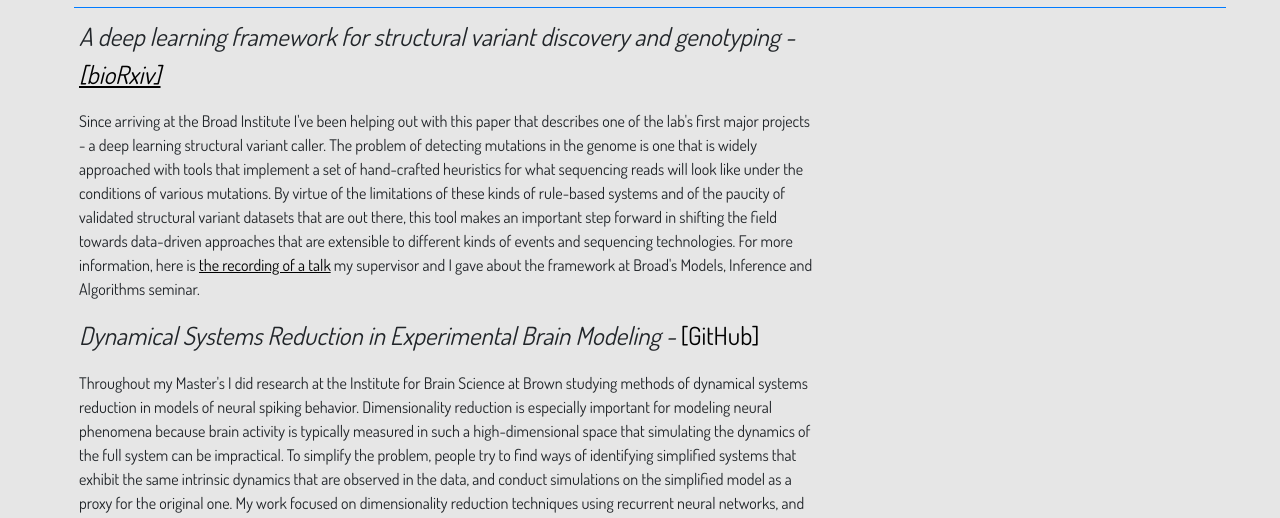
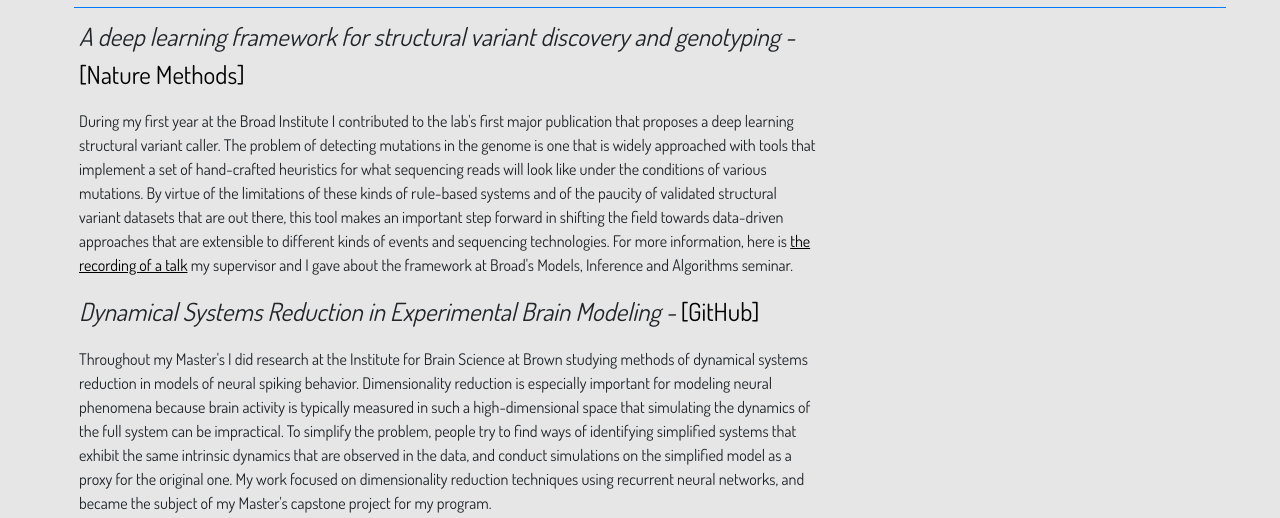
Before and after one commit to crohlicek/crohlicek.github.io, a plain HTML site: page projects.html in a window 1280 px wide. Shown: the part 213-731 px from the top of the page. Drawn offline with nearby package versions, Linux system fonts and the light colour scheme.

Commit message:
update with cue nmeth link

```diff
--- a/projects.html
+++ b/projects.html
@@ -31,8 +31,8 @@
     <div id="content-wrap" class="container-fluid">
         <div id="content-wrap" class="row">
             <div class="col-8 justify-content-start">
-                <p style="font-size:25px; font-style: italic">A deep learning framework for structural variant discovery and genotyping - <a class="inline_link" href=https://www.biorxiv.org/content/10.1101/2022.04.30.490167v1.full.pdf>[bioRxiv]</a></p>
-                <p style="font-size:16px;">Since arriving at the Broad Institute I've been helping out with this paper that describes one of the lab's first major projects - a deep learning structural variant caller. The problem of detecting mutations in the genome is one that is widely approached with tools that implement a set of hand-crafted heuristics for what sequencing reads will look like under the conditions of various mutations. By virtue of the limitations of these kinds of rule-based systems and of the paucity of validated structural variant datasets that are out there, this tool makes an important step forward in shifting the field towards data-driven approaches that are extensible to different kinds of events and sequencing technologies. For more information, here is <a class="inline_link" href=https://www.youtube.com/watch?v=EVlLqig3qEI&list=PLlMMtlgw6qNjROoMNTBQjAcdx53kV50cS&ab_channel=BroadInstitute>the recording of a talk</a> my supervisor and I gave about the framework at Broad's Models, Inference and Algorithms seminar.</p>
+                <p style="font-size:25px; font-style: italic">A deep learning framework for structural variant discovery and genotyping - <a style="font-style: normal" href=https://www.nature.com/articles/s41592-023-01799-x>[Nature Methods]</a></p>
+                <p style="font-size:16px;">During my first year at the Broad Institute I contributed to the lab's first major publication that proposes a deep learning structural variant caller. The problem of detecting mutations in the genome is one that is widely approached with tools that implement a set of hand-crafted heuristics for what sequencing reads will look like under the conditions of various mutations. By virtue of the limitations of these kinds of rule-based systems and of the paucity of validated structural variant datasets that are out there, this tool makes an important step forward in shifting the field towards data-driven approaches that are extensible to different kinds of events and sequencing technologies. For more information, here is <a class="inline_link" href=https://www.youtube.com/watch?v=EVlLqig3qEI&list=PLlMMtlgw6qNjROoMNTBQjAcdx53kV50cS&ab_channel=BroadInstitute>the recording of a talk</a> my supervisor and I gave about the framework at Broad's Models, Inference and Algorithms seminar.</p>
 
                 <p style="font-size:25px; font-style: italic">Dynamical Systems Reduction in Experimental Brain Modeling - <a style="font-style: normal" href=https://github.com/crohlicek/brain_modeling>[GitHub]</a></p>
                 <p style="font-size:16px;">Throughout my Master's I did research at the Institute for Brain Science at Brown studying methods of dynamical systems reduction in models of neural spiking behavior. Dimensionality reduction is especially important for modeling neural phenomena because brain activity is typically measured in such a high-dimensional space that simulating the dynamics of the full system can be impractical. To simplify the problem, people try to find ways of identifying simplified systems that exhibit the same intrinsic dynamics that are observed in the data, and conduct simulations on the simplified model as a proxy for the original one. My work focused on dimensionality reduction techniques using recurrent neural networks, and became the subject of my Master's capstone project for my program.</p>
```
